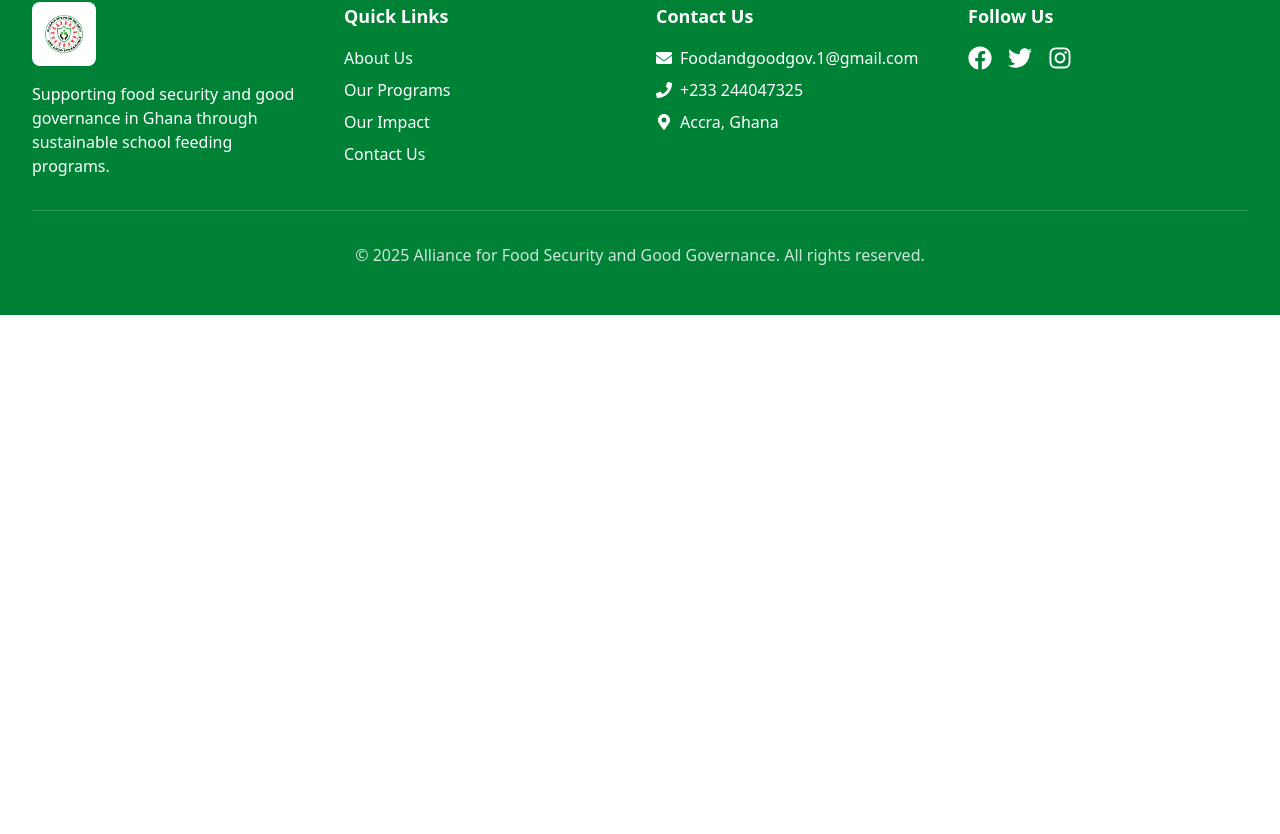
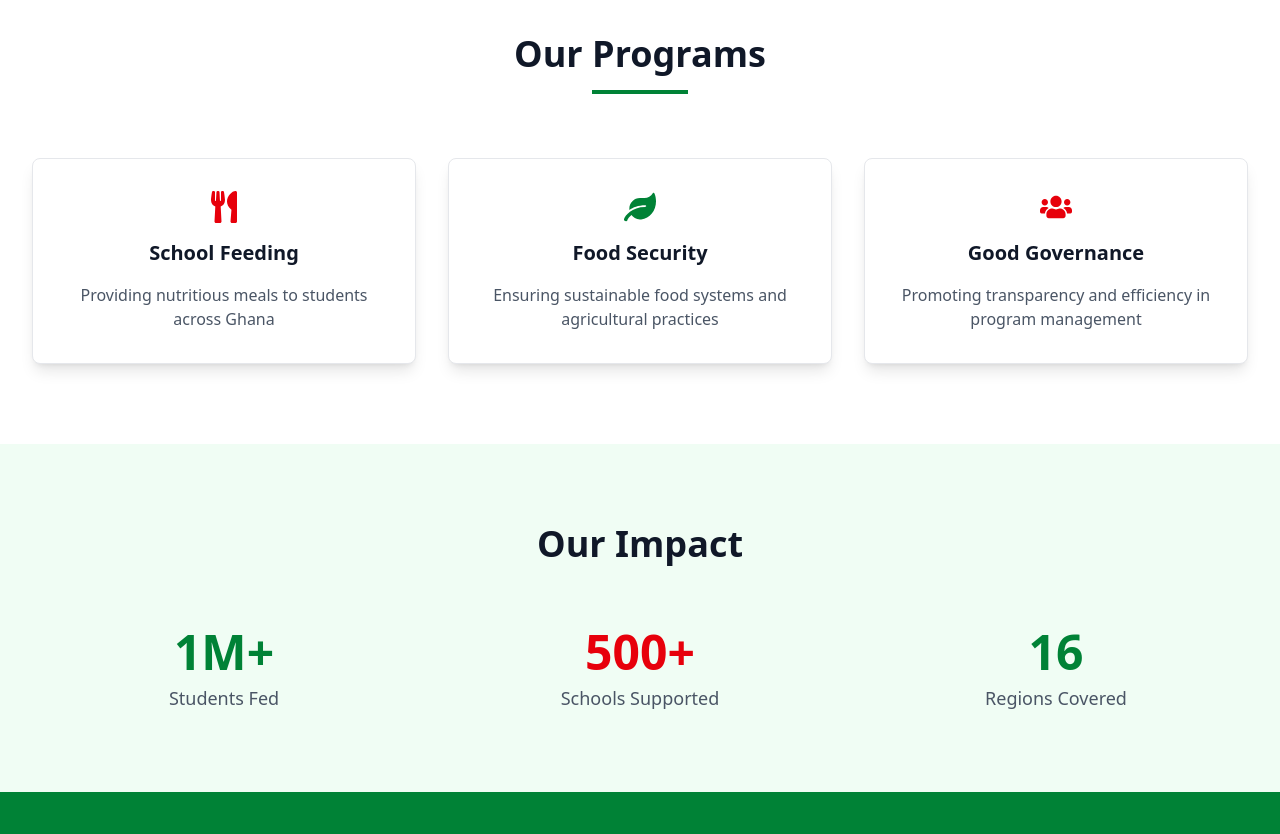
Before and after one commit to Theldra/foodgovern, a React (Vite) app: page / in a window 1280 px wide. Shown: the part 846-1680 px from the top of the page. Before the commit the page ends 1161 px from the top, so only its background shows below. Built offline with nearby package versions, Linux system fonts and the light colour scheme.

Commit message:
homepage update

```diff
--- a/src/components/Footer.jsx
+++ b/src/components/Footer.jsx
@@ -1,5 +1,5 @@
 import React from 'react';
-import { FaEnvelope, FaFacebook, FaInstagram, FaMapMarkerAlt, FaPhone, FaTwitter } from 'react-icons/fa';
+import { FaEnvelope, FaFacebook, FaInstagram, FaMapMarkerAlt, FaPhoneAlt, FaTwitter } from 'react-icons/fa';
 import { Link } from 'react-router-dom';
 import allfoodlogo from "../assets/images/alliancelogo.png"
 
@@ -40,7 +40,7 @@ const Footer = () => {
                 <span>Foodandgoodgov.1@gmail.com</span>
               </li>
               <li className="flex items-center gap-2">
-                <FaPhone size={16} />
+                <FaPhoneAlt size={16} />
                 <span>+233 244047325</span>
               </li>
               <li className="flex items-center gap-2">
--- a/src/pages/Contact.jsx
+++ b/src/pages/Contact.jsx
@@ -1,6 +1,6 @@
 import React, { useState } from 'react';
 import { motion } from 'framer-motion';
-import { FaPhone, FaEnvelope, FaMapMarkerAlt, FaFacebook, FaTwitter, FaInstagram } from 'react-icons/fa';
+import { FaEnvelope, FaMapMarkerAlt, FaFacebook, FaTwitter, FaInstagram, FaPhoneAlt } from 'react-icons/fa';
 import toast from 'react-hot-toast'; // Add this import
 
 const Contact = () => {
@@ -46,19 +46,22 @@ const Contact = () => {
 
   const contactInfo = [
     {
-      icon: <FaPhone className="text-2xl text-green-600" />,
+      icon: <FaPhoneAlt className="text-2xl text-green-600" />,
       title: 'Phone',
-      details: '+233 244047325'
+      details: '+233 244047325',
+      href: 'tel:+233244047325'
     },
     {
       icon: <FaEnvelope className="text-2xl text-green-600" />,
       title: 'Email',
-      details: 'Foodandgoodgov.1@gmail.com'
+      details: 'Foodandgoodgov.1@gmail.com',
+      href: 'mailto:Foodandgoodgov.1@gmail.com'
     },
     {
       icon: <FaMapMarkerAlt className="text-2xl text-green-600" />,
       title: 'Location',
-      details: 'Accra, Ghana'
+      details: 'Accra, Ghana',
+      href: 'https://maps.google.com/?q=Accra,Ghana'
     }
   ];
 
@@ -119,7 +122,14 @@ const Contact = () => {
                     <div className="bg-green-100 p-3 rounded-full">{item.icon}</div>
                     <div>
                       <h3 className="text-lg font-semibold text-gray-900">{item.title}</h3>
-                      <p className="text-gray-600">{item.details}</p>
+                      <a
+                        href={item.href}
+                        className="text-gray-600 hover:text-green-600 transition-colors"
+                        target={item.title === 'Location' ? '_blank' : '_self'}
+                        rel={item.title === 'Location' ? 'noopener noreferrer' : ''}
+                      >
+                        {item.details}
+                      </a>
                     </div>
                   </div>
                 ))}
--- a/src/pages/Home.jsx
+++ b/src/pages/Home.jsx
@@ -1,15 +1,35 @@
 import React from 'react';
 import { motion } from 'framer-motion';
+import { FaLeaf, FaUsers, FaUtensils } from 'react-icons/fa';
 
 const Home = () => {
+  const programs = [
+    {
+      title: 'School Feeding',
+      description: 'Providing nutritious meals to students across Ghana',
+      icon: <FaUtensils className="w-8 h-8 text-red-600" />,
+    },
+    {
+      title: 'Food Security',
+      description: 'Ensuring sustainable food systems and agricultural practices',
+      icon: <FaLeaf className="w-8 h-8 text-green-700" />,
+    },
+    {
+      title: 'Good Governance',
+      description: 'Promoting transparency and efficiency in program management',
+      icon: <FaUsers className="w-8 h-8 text-red-600" />,
+    },
+  ];
+
   return (
     <div className="min-h-screen">
-      {/* Hero Section */}
+      {/* Hero Section with background image */}
       <div className="relative pt-20 pb-32 flex content-center items-center justify-center min-h-screen">
         <div
           className="absolute top-0 w-full h-full bg-cover bg-center bg-no-repeat"
           style={{
-            backgroundImage: `linear-gradient(rgba(0, 0, 0, 0.5), rgba(0, 0, 0, 0.5)), url('https://images.unsplash.com/photo-1605000797499-95a51c5269ae?q=80&w=1771&auto=format&fit=crop')`,
+            backgroundImage: `linear-gradient(rgba(0, 0, 0, 0.6), rgba(0, 0, 0, 0.6)),
+            url('https://images.unsplash.com/photo-1605000797499-95a51c5269ae?q=80&w=1771&auto=format&fit=crop')`,
           }}
         />
         <div className="container relative mx-auto">
@@ -23,20 +43,98 @@ const Home = () => {
                 Ensuring Food Security
                 <span className="block text-green-300">for Ghana's Future</span>
               </motion.h1>
-              <p className="mt-4 text-xl text-white max-w-3xl mx-auto">
+              <motion.p
+                initial={{ opacity: 0, y: 20 }}
+                animate={{ opacity: 1, y: 0 }}
+                transition={{ delay: 0.2 }}
+                className="mt-4 text-xl text-white max-w-3xl mx-auto"
+              >
                 Supporting school feeding programs and promoting good governance
                 for a healthier, more prosperous Ghana.
-              </p>
-              <div className="mt-10 flex justify-center gap-4">
+              </motion.p>
+              <motion.div
+                initial={{ opacity: 0, y: 20 }}
+                animate={{ opacity: 1, y: 0 }}
+                transition={{ delay: 0.4 }}
+                className="mt-10 flex justify-center gap-4"
+              >
                 <button className="bg-green-700 text-white px-8 py-3 rounded-full hover:bg-red-600 transition-colors">
                   Get Involved
                 </button>
                 <button className="border-2 border-white text-white px-8 py-3 rounded-full hover:bg-white hover:text-green-700 transition-colors">
                   Learn More
                 </button>
-              </div>
+              </motion.div>
             </div>
           </div>
+        </div>
+      </div>
+
+      {/* Programs Section */}
+      <div className="py-20 bg-white">
+        <div className="max-w-7xl mx-auto px-4 sm:px-6 lg:px-8">
+          <motion.div
+            initial={{ opacity: 0, y: 20 }}
+            whileInView={{ opacity: 1, y: 0 }}
+            viewport={{ once: true }}
+            className="text-center mb-16"
+          >
+            <h2 className="text-4xl font-bold text-gray-900">Our Programs</h2>
+            <div className="w-24 h-1 bg-green-700 mx-auto mt-4" />
+          </motion.div>
+          <div className="grid md:grid-cols-3 gap-8">
+            {programs.map((program, index) => (
+              <motion.div
+                key={program.title}
+                initial={{ opacity: 0, y: 20 }}
+                whileInView={{ opacity: 1, y: 0 }}
+                viewport={{ once: true }}
+                transition={{ delay: index * 0.2 }}
+                className="bg-white p-8 rounded-lg shadow-lg hover:shadow-xl transition-all duration-300 border border-gray-200 hover:border-green-700"
+              >
+                <div className="flex justify-center mb-4">{program.icon}</div>
+                <h3 className="text-xl font-bold text-gray-900 text-center mb-4">
+                  {program.title}
+                </h3>
+                <p className="text-gray-600 text-center">
+                  {program.description}
+                </p>
+              </motion.div>
+            ))}
+          </div>
+        </div>
+      </div>
+
+      {/* Impact Section */}
+      <div className="bg-green-50 py-20">
+        <div className="max-w-7xl mx-auto px-4 sm:px-6 lg:px-8">
+          <motion.div
+            initial={{ opacity: 0, y: 20 }}
+            whileInView={{ opacity: 1, y: 0 }}
+            viewport={{ once: true }}
+            className="text-center"
+          >
+            <h2 className="text-4xl font-bold text-gray-900 mb-16">Our Impact</h2>
+            <div className="grid md:grid-cols-3 gap-8">
+              {[
+                { number: "1M+", text: "Students Fed", color: "text-green-700" },
+                { number: "500+", text: "Schools Supported", color: "text-red-600" },
+                { number: "16", text: "Regions Covered", color: "text-green-700" }
+              ].map((stat, index) => (
+                <motion.div
+                  key={stat.text}
+                  initial={{ opacity: 0, scale: 0.5 }}
+                  whileInView={{ opacity: 1, scale: 1 }}
+                  viewport={{ once: true }}
+                  transition={{ delay: index * 0.2 }}
+                  className="text-center"
+                >
+                  <div className={`text-5xl font-bold ${stat.color}`}>{stat.number}</div>
+                  <p className="mt-2 text-gray-600 text-lg">{stat.text}</p>
+                </motion.div>
+              ))}
+            </div>
+          </motion.div>
         </div>
       </div>
     </div>
```
Also changed, not shown: src/assets/images/alliancelogo.png.
